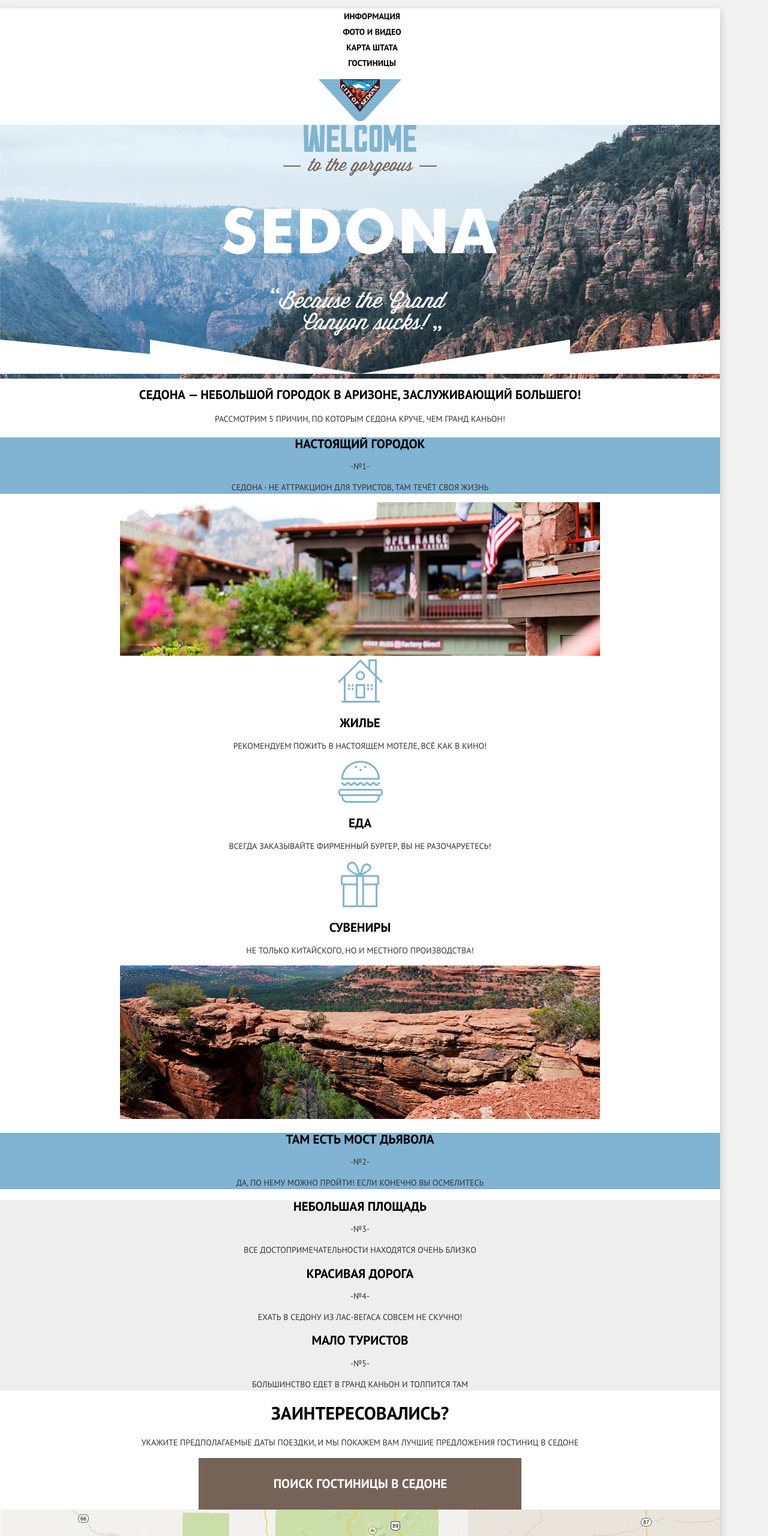
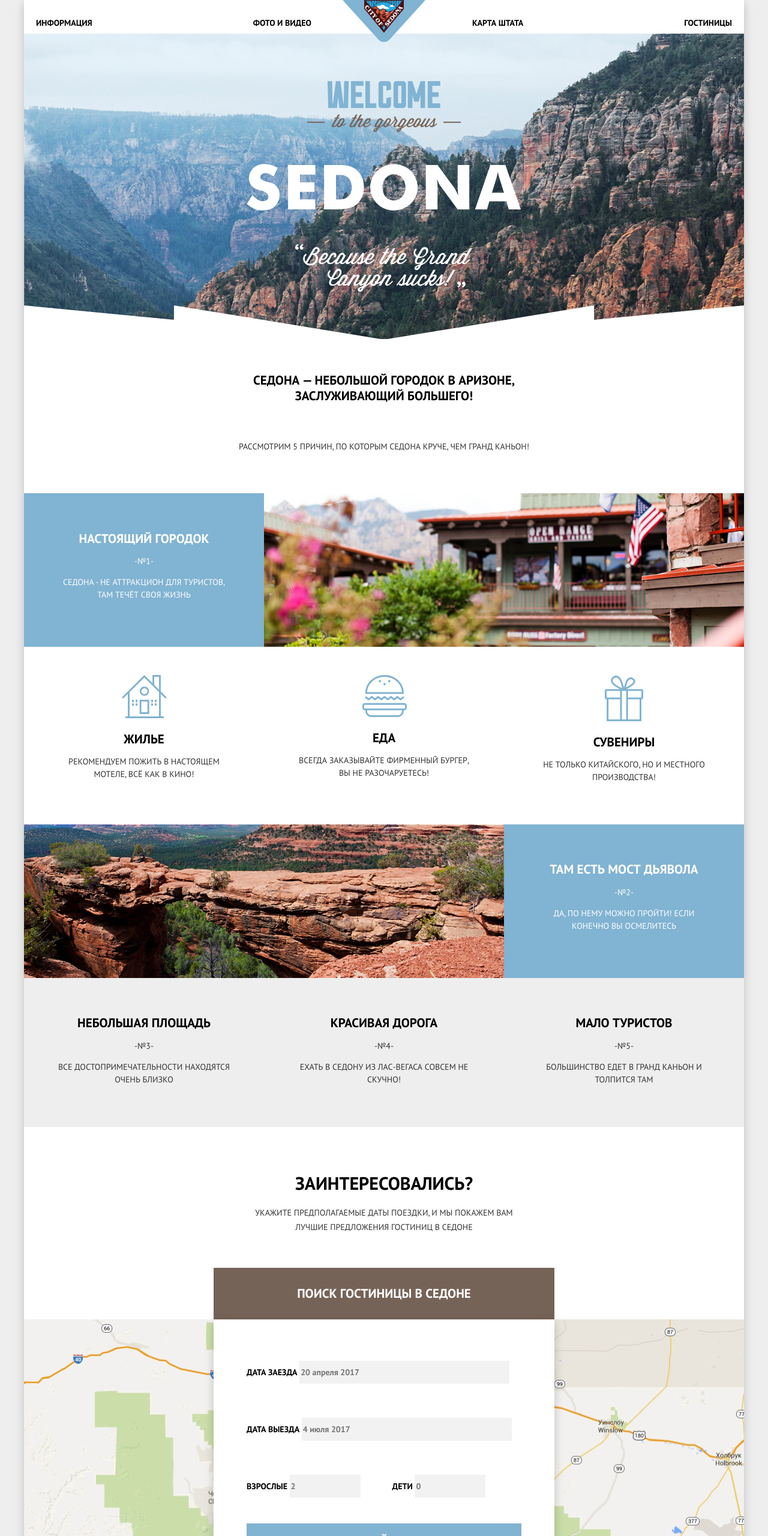
Before and after one commit to MaruBaru/1254923-sedona-28, a plain HTML site: page index.html in a window 1280 px wide. Shown: the top 2560 px of the page at 60% size. Drawn offline with Linux system fonts and the light colour scheme.

Commit message:
Начинаем строить сетку. Упражнение 10

```diff
--- a/css/style.css
+++ b/css/style.css
@@ -1,7 +1,14 @@
 body {
-    /* min-width: 1280px; */
-    margin: 0;
+    /* min-width: 768px; */
+    width: 1200px;
     padding: 0;
+    margin: 0 auto;
+    background-color:var(--basic-white);
+    box-shadow: 0px 5px 15px rgba(0, 1, 1, 0.2);
+    min-height: 100%;
+    display:grid;
+    grid-template-rows:min-content 1fr min-content;
+    align-content: start;
     font-family: "PT Sans", "Arial", sans-serif;
     font-size: 14px;
     line-height: 21px;
@@ -9,13 +16,6 @@ body {
     text-transform: uppercase;
     text-align: center;
     color:var(--basic-dark);
-    background-color: var(--basic-light-grey);
-}
-
-.container {
-    width: 1200px;
-    background-color:var(--basic-white);
-    box-shadow: 0px 5px 15px rgba(0, 1, 1, 0.2);
 }
 
 a {
@@ -23,8 +23,9 @@ a {
 }
 
 img {
-    max-width: 100%;
     height: auto;
+    border-style: none;
+
 }
 
 .visually-hidden{
@@ -35,20 +36,60 @@ input:focus,
 textarea:focus {
   outline: none;
 }
-/* main navigation */
+
+.page {
+    background-color: var(--basic-extra-light);
+}
+
+/* .main-header {
+    outline: 2px solid rgba(255, 0, 0, 0.5);
+    outline-offset: -2px;
+} */
+.main-navigation{
+    /* outline: 5px solid rgba(0, 89, 255, 0.5);
+    outline-offset: -5px; */
+    background-color: var(--basic-white);
+    position: relative;
+    display: flex;
+    flex-direction: column;
+    align-items: center;
+    height: 56px;
+}
+
+/* .main-contant, .catalog{
+    outline: 2px solid rgba(255, 0, 0, 0.5);
+    outline-offset: -2px;
+} */
+
+/* .main-footer {
+} */
+
+.site-navigation {
+    display: flex;
+    flex-wrap: wrap;
+    width: 1200px;
+    margin:0;
+    padding: 0;
+    justify-content: space-between;
+    list-style: none;
+    /* outline: 2px solid rgba(123, 255, 15, 0.5);
+    outline-offset: -2px; */
+
+}
+
 
 .site-navigation a {
+    display: block;
+    padding: 25px 20px;
     color: var(--basic-black);
     font-size: 14px;
     line-height:26px;
     font-weight:700;
+
 }
+
 .navigation-wrapper {
      background-color:var(--basic-white);
-}
-
-.site-navigation {
-    list-style: none;
 }
 
 .site-navigation a:hover {
@@ -63,45 +104,137 @@ textarea:focus {
     color: var(--basic-brown);
 }
 
-.main-logo:hover{transform:scale(1.05);}
+/* main logo */
+.main-logo {
+    cursor: pointer;
+    width: 138px;
+    height: 70px;
+    position: absolute;
+    margin-top: 0px;
+    z-index: 2;
+}
+.main-logo:hover {
+    transform:scale(1.05);
+}
 
 /* welcome sedona */
 .welcome-sedona {
-    background:url(/img/background_photo_welcome.jpg);
-    background-repeat:no-repeat;
+    display: flex;
+    flex-wrap: wrap;
+    align-items: center;
+    position: relative;
+    width: 100%;
+    height: 509px;
+    background-image:url(/img/background_photo_welcome.jpg);
+    background-repeat: no-repeat;
+    background-size: cover;
+    background-color:var(--special-dark-blue);
+}
+
+.slogan-welcome-sedona{
+margin:77px auto;
+}
+
+.mask {
+    position: absolute;
+    bottom: -3px;
+    width: 100%;
+}
+
+
+/* main-contant */
+
+.contant-reason{
+    display: flex;
+    flex-wrap: wrap;
+    justify-content: center;
+    align-items: center;
+    justify-content: center;
+    align-content:flex-start;
+    position: relative;
 }
 
 /* hero */
+
+.hero {
+    padding-top:42px;
+    padding-bottom:51px;
+    width:519px;
+    margin: auto;
+    background-color: var(--basic-white);
+}
+
 .hero h1 {
     font-size: 21px;
     line-height:26px;
     font-weight:700;
     color: var(--basic-black);
+    padding-bottom: 44px;
 }
 
 .hero p {
     line-height:26px;
 }
 
-.hero {
-    background-color: var(--basic-white) ;
+ /* .main-contant-reason, .main-contant-services{
+    display: grid;
+    grid-template-columns: 1fr 1fr 1fr;
+}  */
+
+.main-contant-reason, .main-contant-services{
+    display: flex;
+    align-items: stretch;
+    width: 100%;
+}
+
+.gallery img{
+    display: block;
+    background-size: cover;
+}
+
+ .block{
+    width: 100%;
+    padding: 47px 51px 54px 51px;
 }
 
 .block h2, a{
     font-size: 21px;
     font-weight:700;
     color: var(--basic-black);
-}
-
-.wrap{
-    background-color: var(--basic-extra-light);
-}
-.blue {
-    background-color: var(--basic-blue);
+    text-align: center;
 }
 
 
-/*hotel-search*/
+.wrap{
+    width: 100%;
+    padding-top: 47px;
+    padding-bottom:54px;
+    background-color: var(--basic-extra-light);
+}
+
+
+.blue {
+    display: block;
+    background-color: var(--basic-blue);
+    color: var(--basic-white);
+    padding: 47px 51px 54px 51px;
+}
+
+.blue h2 {
+    font-size: 21px;
+    font-weight:700;
+    color: var(--basic-white);
+    text-align: center;
+}
+
+
+
+.hotel-search {
+    padding-top:57px;
+    padding-bottom:42px;
+    width: 435px;
+    margin: auto;
+}
 .hotel-search h2{
     font-size: 30px;
     line-height: 24px;
@@ -139,46 +272,73 @@ textarea:focus {
 }
 
 .search-form button {
-    padding:16px 195px 16px 196px;
+    width: 458px;
+    height: 58px;
+    margin: 0;
 }
 
-.hotel-search button {
+.search-button {
     background-color: var(--basic-brown);
-    padding:30px 124px 30px 125px;
+    width: 568px;
+    height:86px;
+    margin: auto;
 }
 
-.hotel-search button:hover {
+.search-button:hover {
     background-color: var(--special-dark-brown);
 }
 
-.hotel-search button:focus {
+.search-button:focus {
     color: rgba(255, 255, 255, 0.3);
     background-color: var(--special-extra-brown);
 }
 
+
+.map img{
+    width: 100%;
+    display: flex;
+    justify-content: stretch;
+}
 
 /* footer */
 
 .main-footer {
     background-color:var(--basic-white);
     opacity:0.9;
+    display: grid;
+    grid-template-columns: 1fr 1fr 1fr;
+    align-items: center;
+    height: 120px;
+    margin: 0 47px;
 }
 
 .contacts{
     font-size:21px;
     line-height:26px;
     font-weight:700;
-    text-align:left;
+    text-align:center;
     color: var(--basic-black);
 }
 .contacts a{
     color: var(--basic-black);
 }
+.contacts p {
+    margin-top:0px;
+}
 
+.social-group {
+    justify-self: center;
+}
+
+.site-htmlacademy{
+    display: flex;
+    width: 197px;
+    justify-self: end;
+}
 
 .social {
     display: inline-block;
-    margin-right: 7px;
+    margin-right:6px;
     width: 46px;
     height: 48px;
     background-color:var(--basic-blue);
@@ -208,12 +368,13 @@ textarea:focus {
     font-size: 14px;
     line-height: 26px;
     color:var(--basic-black);
+    padding-right: 8px;
 }
 
 .htmlacademy {
     display: inline-block;
-    width: 122px;
-    height: 48px;
+    width: 115px;
+    height: 41px;
     background: url(/img/logo_html_academy.svg) no-repeat;
     background-position: 0px 0px;
 }
@@ -227,13 +388,25 @@ textarea:focus {
 }
 
 /* search-form */
+
 .search-form{
     background-color: var(--basic-white);
+    box-shadow: 0px 5px 15px rgba(0, 1, 1, 0.2); ;
+
+    position: absolute;
+    margin-left: 316px;
+;
+}
+
+.form {
     color:var(--basic-black);
     line-height:26px;
     font-weight:700;
-    width:568px;
-    height: 395px;
+    width:458px;
+    padding:55px;
+    display: flex;
+    flex-wrap: wrap;
+
 }
 
 .search-form input[type="text"]{
@@ -242,7 +415,12 @@ textarea:focus {
   background-color: var(--basic-light-grey);
   border:none;
   border-radius: 0px;
+  width: 346px;
+  padding-top: 6px;
+  padding-bottom: 6px;
+  margin-bottom: 29px;
 }
+
 
 .search-form input:hover {
   background-color: var(--special-platinum);
@@ -253,7 +431,16 @@ textarea:focus {
     border:2px solid var(--special-silver);
 }
 
-.calendar {
+.adults input[type="text"]{
+    width: 114px;
+    margin-right: 53px;
+}
+
+.children input[type="text"]{
+    width: 114px;
+}
+
+/* .calendar {
     background-image: url(/img/searchform.svg);
     background-repeat: no-repeat;
     width:21px;
@@ -282,16 +469,36 @@ textarea:focus {
     background-repeat: no-repeat;
 }
 
+
+
 /* page hotels */
+
 /* main filter */
+
+.catalog{
+    display: grid;
+}
+
 
 .main-filter {
     background:url(/img/search_filter.jpg);
-    background-color: var(--basic-grey);
+    background-color: var(--special-dark-blue);
     background-repeat:no-repeat;
+    background-size: cover;
     color: var(--basic-white);
     text-align:left;
 }
+
+.main-filter{
+    padding:27px 72px 31px 72px;
+}
+
+.filter-form{
+    display: flex;
+    align-items: flex-start;
+    justify-content: space-between;
+}
+
 
 .main-filter legend {
     font-weight:700;
@@ -374,6 +581,7 @@ textarea:focus {
 /* sorting results */
 .sorting-results {
     text-align: left;
+    margin:0px 72px 0px 72px;
 }
 
 .sorting-results h2 {
@@ -386,6 +594,7 @@ textarea:focus {
     list-style: none;
     font-size: 12px;
     line-height: 18px;
+    display: flex;
 }
 
 .sorting-item a {
@@ -427,11 +636,52 @@ textarea:focus {
 
 .item{
     list-style:none;
+    margin: 0;
+    padding: 0;
 }
 
 .hotel li{
-    border-top:2px solid var(--special-silver);
-    border-bottom:2px solid var(--special-silver);;
+    /* display: flex;
+    flex-direction: row;
+    align-items:flex-start; */
+    display: grid;
+    grid-template-columns: 164px 258px 1fr;
+    align-items: center;
+    padding: 0 72px;
+    border-bottom:1px solid var(--special-silver);
+}
+
+.item-gallery{
+    width: 135px;
+    height: 90px;
+    margin:29px 0;
+    justify-self:start;
+}
+
+.item-info{
+    display: flex;
+    flex-wrap: wrap;
+    justify-self: start;
+    padding-bottom: 30px;
+    position: relative;
+}
+
+.item-info div{
+    display: grid;
+    grid-template-columns: 116px 1fr;
+}
+
+.item-info div:last-child{
+    justify-self: end;
+}
+
+.rating{
+    width: 110px;
+    justify-self: end;
+}
+
+.hotel li:first-child{
+    border-top:1px solid var(--special-silver);
 }
 
 .item a {
@@ -451,10 +701,15 @@ textarea:focus {
 
 .item .details{
     font: inherit;
+    display: block;
     font-weight:700;
     color: var(--basic-white);
-    padding:3px 16px 3px 17px
+    text-align: center;
+    width: 110px;
+    height: 27px;
+    margin-right: 6px;
 }
+
 .item .details:hover{
     color: var(--basic-white);
 }
@@ -462,12 +717,19 @@ textarea:focus {
     color: rgba(255, 255, 255, 0.3);
 }
 
+.details a{
+    display: block;
+    text-align: center;
+}
+
+
 .reservation {
     font: inherit;
     font-weight:700;
     color: var(--basic-white);
     background-color: var(--basic-brown);
-    padding:3px 16px 3px 17px
+    width: 142px;
+    height: 27px;
 }
 .reservation:hover{
     background-color: var(--special-dark-brown);
@@ -479,6 +741,9 @@ textarea:focus {
 .rating p{
     background-color: var(--basic-light-grey);
 }
+
+
+
 
 :root {
     --basic-black: #000000;
--- a/index.html
+++ b/index.html
@@ -1,5 +1,5 @@
 <!DOCTYPE html>
-<html lang="ru">
+<html class="page" lang="ru">
 
 <head>
   <meta charset="utf-8">
@@ -11,11 +11,9 @@
   <!-- <link rel="stylesheet" href="css/style.min.css"> -->
 </head>
 
-<body>
-  <div class="container">
+<body class="page-body">
   <header class="main-header">
       <nav class="main-navigation">
-        <div class="navigation-wrapper">
           <ul class="site-navigation">
             <li>
               <a href="#!">Информация</a>
@@ -30,14 +28,14 @@
               <a href="hotels.html">Гостиницы</a>
             </li>
           </ul>
-          <div class="main-logo"> <a href="index.html"> <img src="img/logo_sedona.svg" alt="Логотип Седона"
+        <div class="main-logo">
+          <a href="index.html"> <img src="img/logo_sedona.svg" alt="Логотип Седона"
           aria-label="Логотип города Седона"></a>
-          </div>
         </div>
       </nav>
       <div class="welcome-sedona">
-        <img src="img/welcome.svg" alt="Добро пожаловать в Седону">
-        <img src="img/intro-mask.svg" alt="Маска для фонового изображения">
+        <img class="slogan-welcome-sedona" src="img/welcome.svg" alt="Добро пожаловать в Седону">
+        <img class="mask" src="img/intro-mask.svg" alt="Маска для фонового изображения">
       </div>
   </header>
   <main class="main-contant">
@@ -45,8 +43,9 @@
         <h1>Седона — небольшой городок в Аризоне, заслуживающий большего!</h1>
         <p>Рассмотрим 5 причин, по которым Седона круче, чем гранд каньон!</p>
       </section>
-      <section class="main-contant-reason1">
-        <div class="block wrap blue">
+      <div class="contant-reason">
+        <section class="main-contant-reason advantage">
+          <div class="block blue">
             <h2>Настоящий городок</h2>
             <span>-№1-</span>
             <p>Седона - не аттракцион для туристов, там течёт своя жизнь</p>
@@ -72,32 +71,33 @@
             <p>Не только китайского, но и местного производства!</p>
           </div>
         </section>
-      <section class="main-contant-reason2">
+        <section class="main-contant-reason advantage">
           <div class="gallery">
             <img src=" img/devilsbridge.jpg" width="800" height="256" alt="Изображение мост дьявола" aria-label="Изображение мост дьявола">
           </div>
-        <div class="block wrap blue">
+          <div class="block blue">
             <h2>Там есть мост дьявола</h2>
             <span>-№2-</span>
             <p>Да, по нему можно пройти! Если конечно вы осмелитесь</p>
           </div>
         </section>
-      <div class="wrap">
-        <section class="block main-contant-reason3">
+        <div class="main-contant-reason">
+          <section class="block wrap">
             <h2>Небольшая площадь</h2>
             <span>-№3-</span>
             <p>Все достопримечательности находятся очень близко</p>
           </section>
-        <section class="block main-contant-reason4">
+          <section class="block wrap">
             <h2>Красивая дорога</h2>
             <span>-№4-</span>
             <p>Ехать в седону из лас-вегаса совсем не скучно!</p>
           </section>
-        <section class="block main-contant-reason5">
+          <section class="block wrap">
             <h2>Мало туристов</h2>
             <span>-№5-</span>
             <p>Большинство едет в гранд каньон и толпится там</p>
           </section>
+        </div>
       </div>
       <section class="hotel-search">
         <h2>
@@ -106,31 +106,11 @@
         <p>
           Укажите предполагаемые даты поездки, и мы покажем вам лучшие предложения гостиниц в седоне
         </p>
-        <button class="button" type="button">Поиск гостиницы в седоне</button>
-        <div class="map">
-          <img src="img/map.png" width="1199" height="593" alt="Карта Седона" tabindex="0">
-        </div>
       </section>
-    </main>
-    <footer class="main-footer">
-      <div class="contacts">
-        <a href="#!" aria-label="Инстаграм города Седона">#visitsedona</a>
-        <p>ТЕЛ: +7(495) 666-01-66</p>
-      </div>
-      <div class="social-group">
-        <a class="social social-bth-tw" href="#!" aria-label="twitter"></a>
-	      <a class="social social-bth-fb" href="#!" aria-label="facebook"></a>
-	      <a class="social social-bth-yt" href="#!" aria-label="youTube"></a>
-       </div>
-      <div class="site-htmlacademy">
-        <p>Website by</p>
-        <a href="https://htmlacademy.ru/" class="htmlacademy" aria-label="Сайт htmlAcademy"></a>
-    </div>
-    </footer>
-  </div>
+      <button class="button search-button" type="button">Поиск гостиницы в седоне</button>
       <section class="search-form">
         <h2 class="visually-hidden">Поиск гостиницы</h2>
-    <form action="https://echo.htmlacademy.ru" method="post">
+        <form class="form" action="https://echo.htmlacademy.ru" method="post">
           <p class="arrival">
             <label for="arrival">Дата заезда</label>
             <input id="arrival" type="text" name="arrival" placeholder="20 апреля 2017" required >
@@ -157,6 +137,25 @@
         </form>
 
       </section>
+      <div class="map">
+          <img src="img/map.png" alt="Карта Седона" tabindex="0">
+      </div>
+  </main>
+  <footer class="main-footer">
+      <div class="contacts">
+        <a href="#!" aria-label="Инстаграм города Седона">#visitsedona</a>
+        <p>ТЕЛ: +7(495) 666-01-66</p>
+      </div>
+      <div class="social-group">
+        <a class="social social-bth-tw" href="#!" aria-label="twitter"></a>
+	      <a class="social social-bth-fb" href="#!" aria-label="facebook"></a>
+	      <a class="social social-bth-yt" href="#!" aria-label="youTube"></a>
+       </div>
+      <div class="site-htmlacademy">
+        <p>Website by</p>
+         <a href="https://htmlacademy.ru/" class="htmlacademy" aria-label="Сайт htmlAcademy"></a>
+      </div>
+  </footer>
 </body>
 
 </html>
```
Also changed, not shown: hotels.html (+24 -17 lines). Lines whose indentation alone changed are shown as unchanged.
